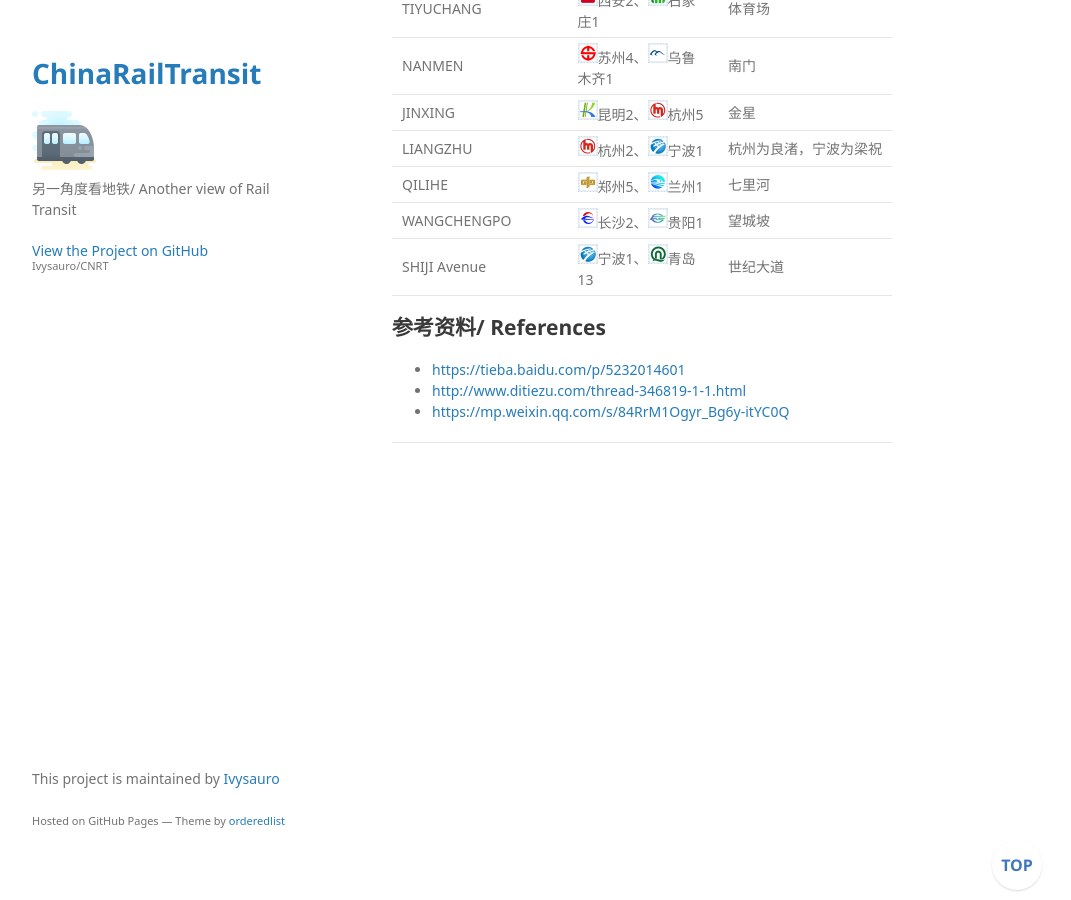
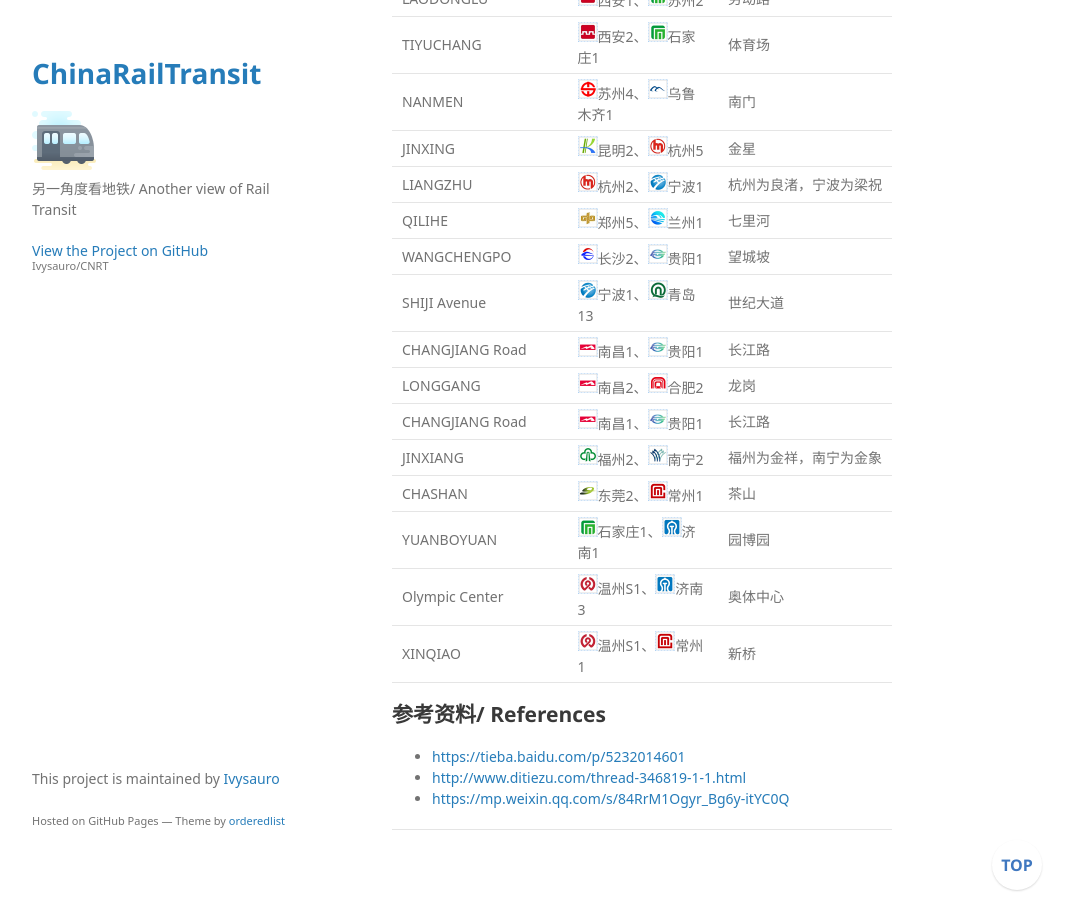
Before and after one commit to Ivysauro/CNRT, a Jekyll site: the page built from data/Namesake.md, in a window 1280 px wide and 900 px high, scrolled down 9428 px. Shown: the whole window, without its empty margins (178-1249 px from the left). Built offline with Jekyll 4.4.1, drawn with Linux system fonts in a browser that asks for light colours; some web fonts are replaced; our own code applies the rules of GitHub Pages for plain Markdown files; a script that is not in the unit is left out; some of the changed text lies outside the part shown.

Commit message:
🍊英文数据更新完毕

```diff
--- a/data/Namesake.md
+++ b/data/Namesake.md
@@ -221,6 +221,7 @@
 | MINLE | <img src="https://raw.githubusercontent.com/Ivysauro/CNRT/master/images/city/sz.gif" width="20" hegiht="20"/>深圳4、<img src="https://raw.githubusercontent.com/Ivysauro/CNRT/master/images/city/cd.gif" width="20" hegiht="20"/>成都5 | 民乐 |
 | University Town | <img src="https://raw.githubusercontent.com/Ivysauro/CNRT/master/images/city/sz.gif" width="20" hegiht="20"/>深圳5、<img src="https://raw.githubusercontent.com/Ivysauro/CNRT/master/images/city/km.gif" width="20" hegiht="20"/>昆明1 | 大学城 |
 | HOUTING | <img src="https://raw.githubusercontent.com/Ivysauro/CNRT/master/images/city/sz.gif" width="20" hegiht="20"/>深圳3、<img src="https://raw.githubusercontent.com/Ivysauro/CNRT/master/images/city/fz.gif" width="20" hegiht="20"/>福州2 | 深圳为后亭，福州为厚庭 |
+| XIN'AN | <img src="https://raw.githubusercontent.com/Ivysauro/CNRT/master/images/city/sz.gif" width="20" hegiht="20"/>深圳1、<img src="https://raw.githubusercontent.com/Ivysauro/CNRT/master/images/city/xm.gif" width="20" hegiht="20"/>厦门2 | 深圳为新安，厦门为新垵 |
 | CUIZHU | <img src="https://raw.githubusercontent.com/Ivysauro/CNRT/master/images/city/sz.gif" width="20" hegiht="20"/>深圳3、<img src="https://raw.githubusercontent.com/Ivysauro/CNRT/master/images/city/cz.gif" width="20" hegiht="20"/>常州1 | 翠竹 |
 | YUSHANLU | <img src="https://raw.githubusercontent.com/Ivysauro/CNRT/master/images/city/nj.gif" width="20" hegiht="20"/>南京10、<img src="https://raw.githubusercontent.com/Ivysauro/CNRT/master/images/city/suz.gif" width="20" hegiht="20"/>苏州1 | 南京为雨山路，苏州为玉山路 |
 | Olympic Stadium | <img src="https://raw.githubusercontent.com/Ivysauro/CNRT/master/images/city/nj.gif" width="20" hegiht="20"/>南京10、<img src="https://raw.githubusercontent.com/Ivysauro/CNRT/master/images/city/nc.gif" width="20" hegiht="20"/>南昌1 | 奥体中心 |
@@ -237,6 +238,14 @@
 | QILIHE | <img src="https://raw.githubusercontent.com/Ivysauro/CNRT/master/images/city/zz.gif" width="20" hegiht="20"/>郑州5、<img src="https://raw.githubusercontent.com/Ivysauro/CNRT/master/images/city/lz.gif" width="20" hegiht="20"/>兰州1 | 七里河 |
 | WANGCHENGPO | <img src="https://raw.githubusercontent.com/Ivysauro/CNRT/master/images/city/cs.gif" width="20" hegiht="20"/>长沙2、<img src="https://raw.githubusercontent.com/Ivysauro/CNRT/master/images/city/gy.gif" width="20" hegiht="20"/>贵阳1 | 望城坡 |
 | SHIJI Avenue | <img src="https://raw.githubusercontent.com/Ivysauro/CNRT/master/images/city/nb.gif" width="20" hegiht="20"/>宁波1、<img src="https://raw.githubusercontent.com/Ivysauro/CNRT/master/images/city/qd.gif" width="20" hegiht="20"/>青岛13 | 世纪大道 |
+| CHANGJIANG Road | <img src="https://raw.githubusercontent.com/Ivysauro/CNRT/master/images/city/nc.gif" width="20" hegiht="20"/>南昌1、<img src="https://raw.githubusercontent.com/Ivysauro/CNRT/master/images/city/gy.gif" width="20" hegiht="20"/>贵阳1 | 长江路 |
+| LONGGANG | <img src="https://raw.githubusercontent.com/Ivysauro/CNRT/master/images/city/nc.gif" width="20" hegiht="20"/>南昌2、<img src="https://raw.githubusercontent.com/Ivysauro/CNRT/master/images/city/hf.gif" width="20" hegiht="20"/>合肥2 | 龙岗 |
+| CHANGJIANG Road | <img src="https://raw.githubusercontent.com/Ivysauro/CNRT/master/images/city/nc.gif" width="20" hegiht="20"/>南昌1、<img src="https://raw.githubusercontent.com/Ivysauro/CNRT/master/images/city/gy.gif" width="20" hegiht="20"/>贵阳1 | 长江路 |
+| JINXIANG | <img src="https://raw.githubusercontent.com/Ivysauro/CNRT/master/images/city/fz.gif" width="20" hegiht="20"/>福州2、<img src="https://raw.githubusercontent.com/Ivysauro/CNRT/master/images/city/nn.gif" width="20" hegiht="20"/>南宁2 | 福州为金祥，南宁为金象 |
+| CHASHAN | <img src="https://raw.githubusercontent.com/Ivysauro/CNRT/master/images/city/dg.gif" width="20" hegiht="20"/>东莞2、<img src="https://raw.githubusercontent.com/Ivysauro/CNRT/master/images/city/cz.gif" width="20" hegiht="20"/>常州1 | 茶山 |
+| YUANBOYUAN | <img src="https://raw.githubusercontent.com/Ivysauro/CNRT/master/images/city/sjz.gif" width="20" hegiht="20"/>石家庄1、<img src="https://raw.githubusercontent.com/Ivysauro/CNRT/master/images/city/jn.gif" width="20" hegiht="20"/>济南1 | 园博园 |
+| Olympic Center | <img src="https://raw.githubusercontent.com/Ivysauro/CNRT/master/images/city/wz.gif" width="20" hegiht="20"/>温州S1、<img src="https://raw.githubusercontent.com/Ivysauro/CNRT/master/images/city/jn.gif" width="20" hegiht="20"/>济南3 | 奥体中心 |
+| XINQIAO | <img src="https://raw.githubusercontent.com/Ivysauro/CNRT/master/images/city/wz.gif" width="20" hegiht="20"/>温州S1、<img src="https://raw.githubusercontent.com/Ivysauro/CNRT/master/images/city/cz.gif" width="20" hegiht="20"/>常州1 | 新桥 |
 
 ## 参考资料/ References
 - <https://tieba.baidu.com/p/5232014601>
```
